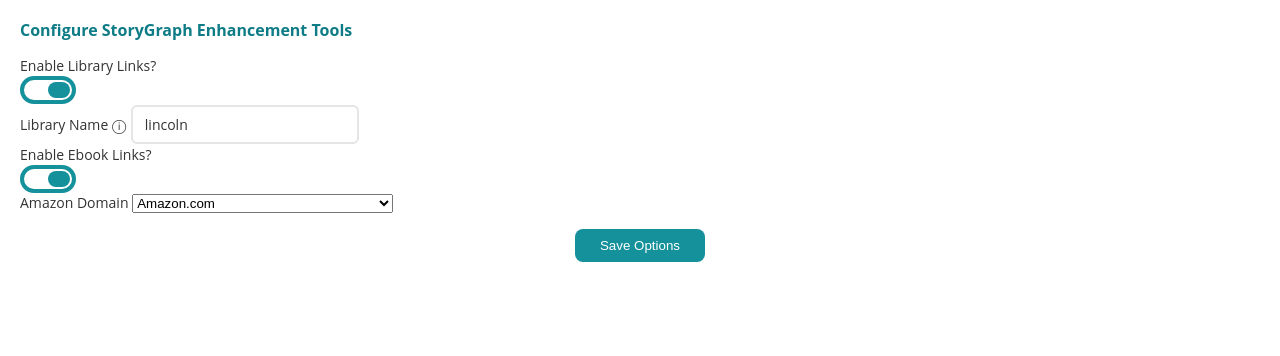
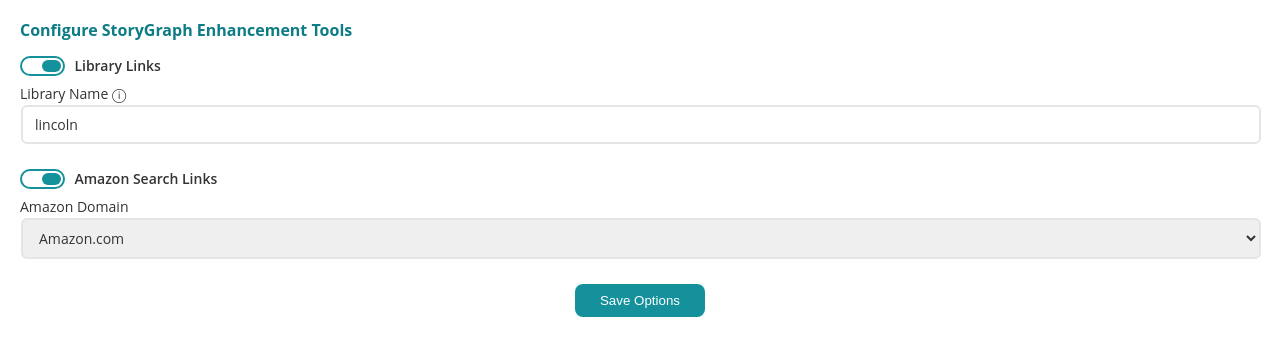
Before and after one commit to ashlyn/storygraph-enhancement-tools, a browser extension: page src/options/options.html in a window 1280 px wide. Drawn offline with Linux system fonts and the light colour scheme.

Commit message:
Wire up Amazon links, style options popup

```diff
--- a/src/options/options.css
+++ b/src/options/options.css
@@ -11,6 +11,12 @@
     font-weight: 700;
     color: rgb(14, 124, 134);
     margin-bottom: 1rem;
+}
+
+h4 {
+    font-size: 14px;
+    font-weight: 600;
+    width: max-content;
 }
 
 label a {
@@ -29,8 +35,29 @@
     line-height: 24px;
 }
 
+.option-group {
+    display: flex;
+    flex-direction: column;
+    margin-bottom: 1.5rem;
+}
+
+.option-group * {
+    display: inline-flex;
+}
+
+.labeled-toggle {
+    display: flex;
+    flex-direction: row;
+    align-items: center;
+    margin-bottom: 0.5rem;
+}
+
+.labeled-toggle * {
+    margin-right: 0.3rem;
+}
+
 .input-standard {
-    width: 200px;
+    width: 100%;
     font-family: "Open Sans", sans-serif;
     font-size: 14px;
     border: 2px solid rgb(229, 229, 229);
@@ -38,6 +65,7 @@
     padding: 8px 12px;
     color: rgb(51, 51, 51);
     margin: 1px;
+    box-sizing: border-box;
 }
 
 .btn-primary {
@@ -55,87 +83,3 @@
     border-radius: 6px;
     margin: 0px;
 }
-
-.input-group {
-    margin: 0;
-    padding: 0;
-}
-
-.input-slider {
-    display: none;
-}
-
-.input-slider,
-.input-slider:after,
-.input-slider:before,
-.input-slider *,
-.input-slider *:after,
-.input-slider *:before,
-.input-slider + .slider {
-    box-sizing: border-box;
-}
-
-.input-slider::selection,
-.input-slider:after::selection,
-.input-slider:before::selection,
-.input-slider *::selection,
-.input-slider *:after::selection,
-.input-slider *:before::selection,
-.input-slider + .slider::selection {
-    background: none;
-}
-
-.input-slider + .slider {
-    outline: 0;
-    display: block;
-    width: 4em;
-    height: 2em;
-    position: relative;
-    cursor: pointer;
-    user-select: none;
-}
-
-.input-slider + .slider:after,
-.input-slider + .slider:before {
-    position: relative;
-    display: block;
-    content: "";
-    width: 50%;
-    height: 100%;
-}
-
-.input-slider + .slider:after {
-    left: 0;
-}
-
-.input-slider + .slider:before {
-    display: none;
-}
-
-.input-slider:checked + .slider:after {
-    left: 50%;
-}
-
-.input-slider + .slider {
-    padding: 2px;
-    transition: all 0.2s ease;
-    background: #fff;
-    border: 4px solid #f2f2f2;
-    border-radius: 2em;
-}
-
-.input-slider + .slider:after {
-    transition: all 0.2s ease;
-    background: #f2f2f2;
-    content: "";
-    border-radius: 1em;
-}
-
-.input-slider:checked + .slider {
-    border: 4px solid rgb(20, 145, 155);
-}
-
-.input-slider:checked + .slider:after {
-    left: 50%;
-    background: rgb(20, 145, 155);
-}
--- a/src/options/options.html
+++ b/src/options/options.html
@@ -2,6 +2,7 @@
 <html>
     <head>
         <link rel="stylesheet" href="reset.css" />
+        <link rel="stylesheet" href="toggle.css" />
         <link rel="stylesheet" href="options.css" />
         <title>StoryGraph Enhancement Tools Settings</title>
     </head>
@@ -9,27 +10,33 @@
     <div class="container">
         <h5>Configure StoryGraph Enhancement Tools</h5>
 
-        <div class="input-group">
-            <h4>Enable Library Links?</h4>
-            <input class="input-slider" id="enable-library-links" type="checkbox" />
-            <label class="slider" for="enable-library-links"></label>
-        </div>
+        <fieldset class="option-group">
+            <span class="labeled-toggle">
+                <div class="toggle-group">
+                    <input class="input-slider" id="enable-library-links" type="checkbox" />
+                    <label class="slider" for="enable-library-links"></label>
+                </div>
+                <h4>Library Links</h4>
+            </span>
 
-        <label for="library-name">
-            Library Name <a href="https://libbyapp.com" target="_blank" title="Log into libbyapp.com, select the search icon, and find your library name in the URL">&#9432;</a>
+            <label for="library-name">
+                Library Name&nbsp;<a href="https://libbyapp.com" target="_blank" title="Log into libbyapp.com, select the search icon, and find your library name in the URL">&#9432;</a>
+            </label>
             <input type="text" class="input-standard" placeholder="e.g. Lincoln" id="library-name" name="library-name">
-        </label>
+        </fieldset>
 
-        <div class="input-group">
-            <h4>Enable Ebook Links?</h4>
-            <input class="input-slider" id="enable-ebook-links" type="checkbox" />
-            <label class="slider" for="enable-ebook-links"></label>
-        </div>
+        <fieldset class="option-group">
+            <span class="labeled-toggle">
+                <div class="toggle-group">
+                    <input class="input-slider" id="enable-amazon-search" type="checkbox" />
+                    <label class="slider" for="enable-amazon-search"></label>
+                </div>
+                <h4>Amazon Search Links</h4>
+            </span>
 
-        <label for="amazon-domain">
-            Amazon Domain
-            <select name="amazon-domain" id="amazon-domain"></select>
-        </label>
+            <label for="amazon-domain">Amazon Domain</label>
+            <select class="input-standard" name="amazon-domain" id="amazon-domain"></select>
+        </fieldset>
 
         <input id="save" class="btn-primary" type="submit" name="save" value="Save Options">
         <div id="status" class="info">
--- a/src/options/options.js
+++ b/src/options/options.js
@@ -3,7 +3,7 @@
 const LIBRARY_NAME_INPUT_SELECTOR = 'library-name';
 const STATUS_TEXT_SELECTOR = 'status';
 const LIBRARY_LINKS_ENABLED_SELECTOR = 'enable-library-links';
-const EBOOK_LINKS_ENABLED_SELECTOR = 'enable-ebook-links';
+const AMAZON_LINKS_ENABLED_SELECTOR = 'enable-amazon-search';
 const AMAZON_DOMAIN_SELECTOR = 'amazon-domain';
 
 const BASE_AMAZON_DOMAIN = 'https://amazon';
@@ -73,7 +73,7 @@
 
 const toggleLibraryLinks = ({ target: { checked }}) => toggleInputDisabledAttribute(!checked, LIBRARY_NAME_INPUT_SELECTOR);
 
-const toggleEbookLinks = ({ target: { checked }}) => toggleInputDisabledAttribute(!checked, AMAZON_DOMAIN_SELECTOR);
+const toggleAmazonLinks = ({ target: { checked }}) => toggleInputDisabledAttribute(!checked, AMAZON_DOMAIN_SELECTOR);
 
 const toggleInputDisabledAttribute = (disabled, selector) => {
     const input = document.getElementById(selector);
@@ -100,7 +100,7 @@
     const libraryLinksEnabled = document.getElementById(LIBRARY_LINKS_ENABLED_SELECTOR).checked;
     const libraryName = document.getElementById(LIBRARY_NAME_INPUT_SELECTOR).value;
 
-    const ebookLinksEnabled = document.getElementById(EBOOK_LINKS_ENABLED_SELECTOR).checked;
+    const amazonSearchLinksEnabled = document.getElementById(AMAZON_LINKS_ENABLED_SELECTOR).checked;
 
     const selectedAmazonDomain = document.getElementById(AMAZON_DOMAIN_SELECTOR).value || DEFAULT_AMAZON_DOMAIN;
     chrome.storage.sync.set({
@@ -108,8 +108,8 @@
             libraryLinksEnabled: libraryLinksEnabled,
             libraryName: libraryName,
         },
-        ebookSettings: {
-            ebookLinksEnabled: ebookLinksEnabled,
+        amazonSearchSettings: {
+            amazonSearchLinksEnabled: amazonSearchLinksEnabled,
             selectedAmazonDomain: selectedAmazonDomain,
         },
     }, () => {
@@ -127,21 +127,22 @@
             libraryLinksEnabled: true,
             libraryName: DEFAULT_LIBRARY_NAME,
         },
-        ebookSettings: {
-            ebookLinksEnabled: true,
+        amazonSearchSettings: {
+            amazonSearchLinksEnabled: true,
             selectedAmazonDomain: DEFAULT_AMAZON_DOMAIN,
         },
-    }, ({ librarySettings: { libraryLinksEnabled, libraryName }, ebookSettings: { ebookLinksEnabled, selectedAmazonDomain }}) => {
+    }, ({ librarySettings: { libraryLinksEnabled, libraryName }, amazonSearchSettings: { amazonSearchLinksEnabled, selectedAmazonDomain }}) => {
         document.getElementById(LIBRARY_LINKS_ENABLED_SELECTOR).checked = libraryLinksEnabled;
         const libraryNameInput = document.getElementById(LIBRARY_NAME_INPUT_SELECTOR);
         libraryNameInput.value = libraryName;
         libraryNameInput.disabled = !libraryLinksEnabled;
 
-        document.getElementById(EBOOK_LINKS_ENABLED_SELECTOR).checked = ebookLinksEnabled;
+        document.getElementById(AMAZON_LINKS_ENABLED_SELECTOR).checked = amazonSearchLinksEnabled;
 
         const amazonOptions = buildAmazonOptions(selectedAmazonDomain);
         const amazonSelect = document.getElementById(AMAZON_DOMAIN_SELECTOR);
         amazonSelect.append(...amazonOptions);
+        amazonSelect.disabled = !amazonSearchLinksEnabled;
     });
 };
 
@@ -149,4 +150,4 @@
 document.getElementById('save').addEventListener('click', saveOptions);
 
 document.getElementById(LIBRARY_LINKS_ENABLED_SELECTOR).addEventListener('change', toggleLibraryLinks);
-document.getElementById(EBOOK_LINKS_ENABLED_SELECTOR).addEventListener('change', toggleEbookLinks);
+document.getElementById(AMAZON_LINKS_ENABLED_SELECTOR).addEventListener('change', toggleAmazonLinks);
--- /dev/null
+++ b/src/options/toggle.css
@@ -0,0 +1,64 @@
+.input-slider {
+    display: none !important;
+}
+
+.input-slider,
+.input-slider:after,
+.input-slider:before,
+.input-slider *,
+.input-slider *:after,
+.input-slider *:before,
+.input-slider + .slider {
+    box-sizing: border-box;
+}
+
+.input-slider + .slider {
+    width: 2.8rem;
+    height: 1.2rem;
+    cursor: pointer;
+    user-select: none;
+}
+
+.input-slider + .slider:after,
+.input-slider + .slider:before {
+    position: relative;
+    display: block;
+    content: "";
+    width: 50%;
+    height: 100%;
+}
+
+.input-slider + .slider:after {
+    left: 0;
+}
+
+.input-slider + .slider:before {
+    display: none;
+}
+
+.input-slider:checked + .slider:after {
+    left: 50%;
+}
+
+.input-slider + .slider {
+    padding: 2px;
+    transition: all 0.2s ease;
+    background: transparent;
+    border: 2px solid rgb(229, 229, 229);
+    border-radius: 2rem;
+}
+
+.input-slider + .slider:after {
+    transition: all 0.2s ease;
+    background: rgb(229, 229, 229);
+    border-radius: 1rem;
+}
+
+.input-slider:checked + .slider {
+    border: 2px solid rgb(20, 145, 155);
+}
+
+.input-slider:checked + .slider:after {
+    left: 50%;
+    background: rgb(20, 145, 155);
+}
```
Also changed, not shown: src/book-view-links.js (+55 -15 lines), docs/CHANGELOG.md, manifest.json.
